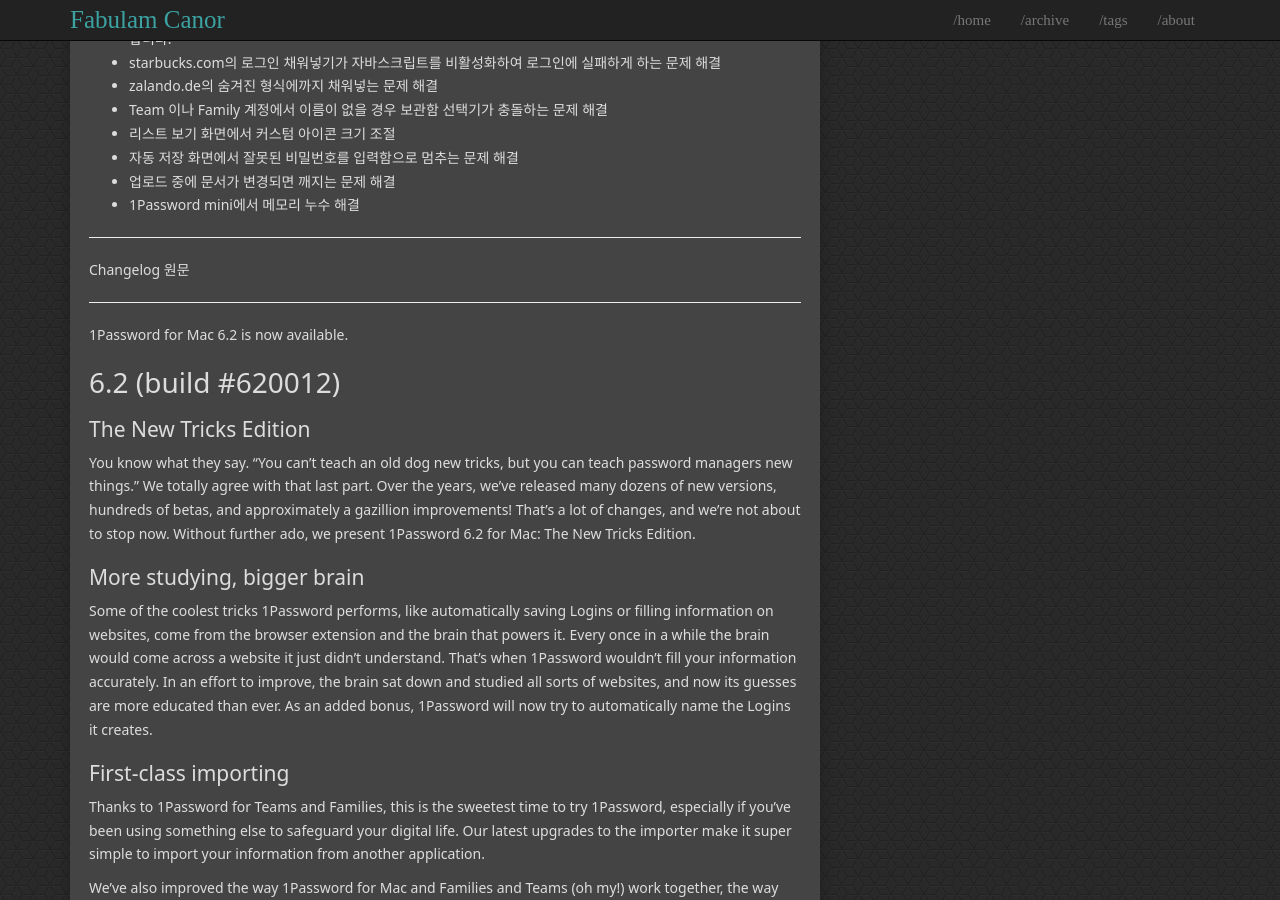
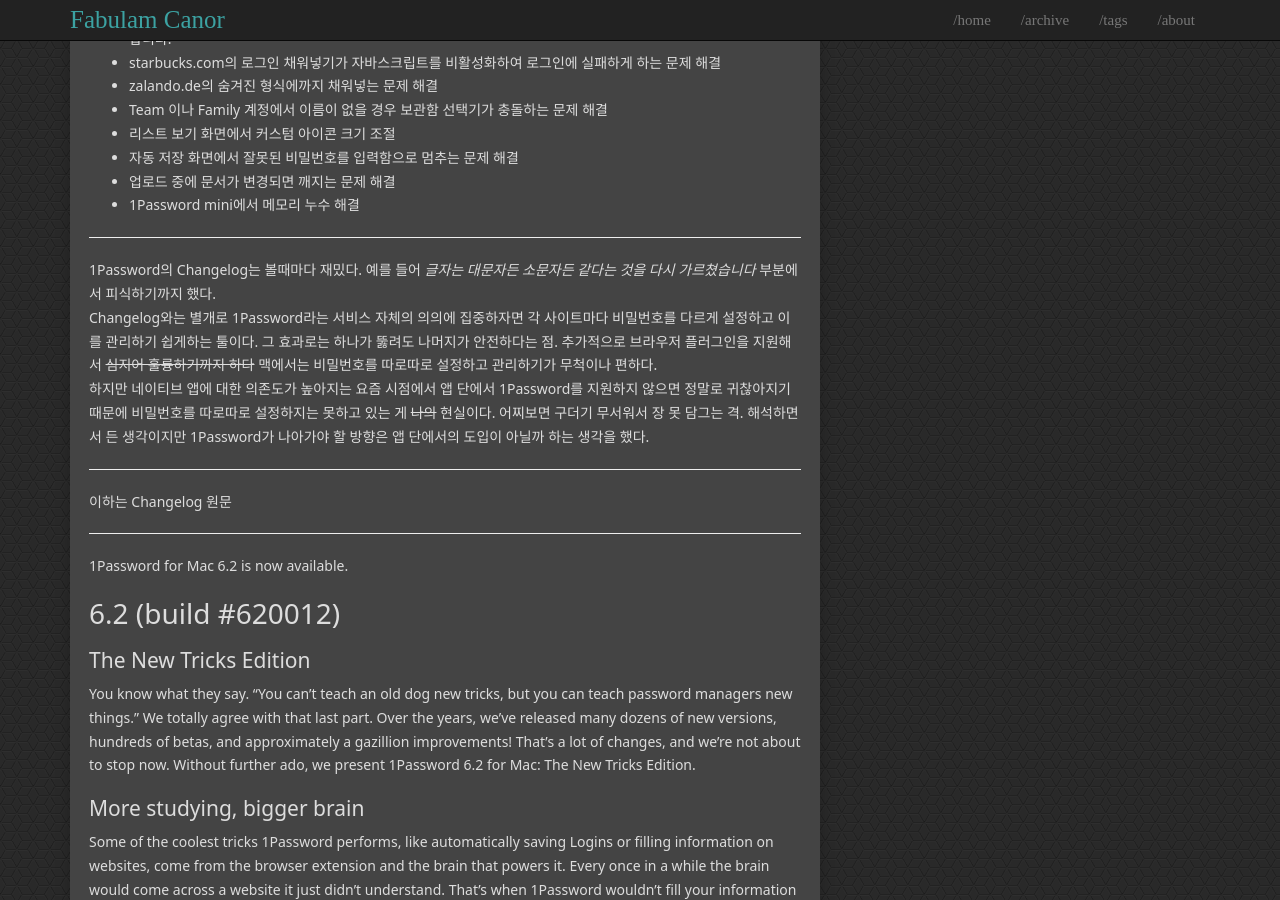
Before and after one commit to Canorus/canorus.github.io, a Jekyll site: the page built from _posts/2016-04-06-1password_6.2.md, in a window 1280 px wide and 900 px high, scrolled down 1337 px. Built offline with Jekyll 4.4.1, drawn with Linux system fonts in a browser that asks for light colours.

Commit message:
1Password 6.2

```diff
--- a/_posts/2016-04-06-1password_6.2.md
+++ b/_posts/2016-04-06-1password_6.2.md
@@ -64,7 +64,13 @@
 
 - - -
 
-Changelog 원문
+1Password의 Changelog는 볼때마다 재밌다. 예를 들어 *글자는 대문자든 소문자든 같다는 것을 다시 가르쳤습니다* 부분에서 피식하기까지 했다.
+Changelog와는 별개로 1Password라는 서비스 자체의 의의에 집중하자면 각 사이트마다 비밀번호를 다르게 설정하고 이를 관리하기 쉽게하는 툴이다. 그 효과로는 하나가 뚫려도 나머지가 안전하다는 점. 추가적으로 브라우저 플러그인을 지원해서 ~~심지어 훌륭하기까지 하다~~ 맥에서는 비밀번호를 따로따로 설정하고 관리하기가 무척이나 편하다.
+하지만 네이티브 앱에 대한 의존도가 높아지는 요즘 시점에서 앱 단에서 1Password를 지원하지 않으면 정말로 귀찮아지기 때문에 비밀번호를 따로따로 설정하지는 못하고 있는 게 ~~나의~~ 현실이다. 어찌보면 구더기 무서워서 장 못 담그는 격. 해석하면서 든 생각이지만 1Password가 나아가야 할 방향은 앱 단에서의 도입이 아닐까 하는 생각을 했다.
+
+- - -
+
+이하는 Changelog 원문
 
 - - -
 
```
